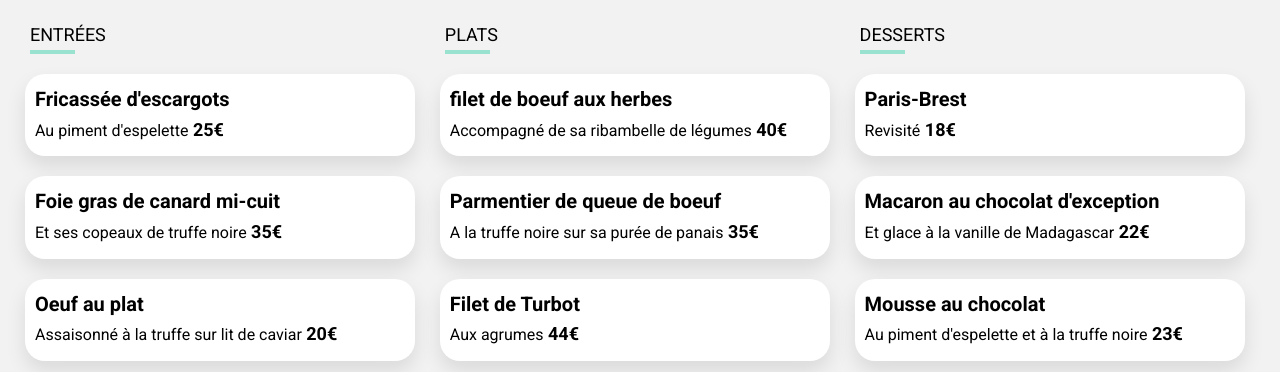
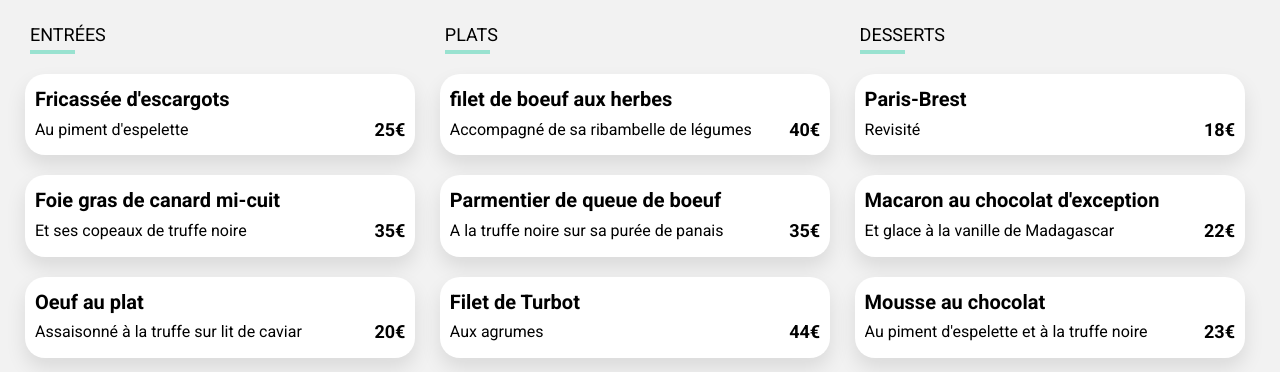
Before and after one commit to BeatriceCHAUMETTE/BeatriceChaumette_3_25012022, a plain HTML site: page menu-palette-gout.html in a window 1280 px wide. Shown: the part 428-800 px from the top of the page. Drawn offline with Linux system fonts and the light colour scheme; a web font is replaced by a local one.

Commit message:
amélioration structure code partie plats et ajout checbox pour animation

```diff
--- a/menu-palette-gout.html
+++ b/menu-palette-gout.html
@@ -33,57 +33,102 @@
                         <h2 class="menu__subtitle">Entrées</h2>
                         <hr class="menu__separator">
                         <div class="menu__dish">
-                            <h3 class="menu__dish-title">Fricassée d'escargots</h2>
+                            <h3 class="menu__dish-title">Fricassée d'escargots</h3>
+                            <div class="menu__dish-caption">
                                 <span class="menu__dish-composition">Au piment d'espelette</span>
                                 <span class="menu__dish-price">25€</span>
                             </div>
+                            <div class="menu__dish-checkbox">
+                                <i class="fa-solid fa-circle-check menu__dish-check"></i>
+                            </div>
+                        </div>
                         <div class="menu__dish">
-                            <h3 class="menu__dish-title">Foie gras de canard mi-cuit</h2>
+                            <h3 class="menu__dish-title">Foie gras de canard mi-cuit</h3>
+                            <div class="menu__dish-caption">
                                 <span class="menu__dish-composition">Et ses copeaux de truffe noire</span>
                                 <span class="menu__dish-price">35€</span>
                             </div>
+                            <div class="menu__dish-checkbox">
+                                <i class="fa-solid fa-circle-check menu__dish-check"></i>
+                            </div>
+                        </div>
                         <div class="menu__dish">
-                            <h3 class="menu__dish-title">Oeuf au plat</h2>
+                            <h3 class="menu__dish-title">Oeuf au plat</h3>
+                            <div class="menu__dish-caption">
                                 <span class="menu__dish-composition">Assaisonné à la truffe sur lit de caviar</span>
                                 <span class="menu__dish-price">20€</span>
+                            </div>
+                            <div class="menu__dish-checkbox">
+                                <i class="fa-solid fa-circle-check menu__dish-check"></i>
+                            </div>
                         </div>
                     </div>
                     <div class="menu__dishes">
                         <h2 class="menu__subtitle">Plats</h2>
                         <hr class="menu__separator">
                         <div class="menu__dish">
-                            <h3 class="menu__dish-title">filet de boeuf aux herbes</h2>
+                            <h3 class="menu__dish-title">filet de boeuf aux herbes</h3>
+                            <div class="menu__dish-caption">
                                 <span class="menu__dish-composition">Accompagné de sa ribambelle de légumes</span>
                                 <span class="menu__dish-price">40€</span>
                             </div>
+                            <div class="menu__dish-checkbox">
+                                <i class="fa-solid fa-circle-check menu__dish-check"></i>
+                            </div>
+                        </div>
                         <div class="menu__dish">
-                            <h3 class="menu__dish-title">Parmentier de queue de boeuf</h2>
+                            <h3 class="menu__dish-title">Parmentier de queue de boeuf</h3>
+                            <div class="menu__dish-caption">
                                 <span class="menu__dish-composition">A la truffe noire sur sa purée de panais</span>
                                 <span class="menu__dish-price">35€</span>
                             </div>
+                            <div class="menu__dish-checkbox">
+                                <i class="fa-solid fa-circle-check menu__dish-check"></i>
+                            </div>
+                        </div>
                         <div class="menu__dish">
-                            <h3 class="menu__dish-title">Filet de Turbot</h2>
+                            <h3 class="menu__dish-title">Filet de Turbot</h3>
+                            <div class="menu__dish-caption">
                                 <span class="menu__dish-composition">Aux agrumes</span>
                                 <span class="menu__dish-price">44€</span>
+                            </div>
+                            <div class="menu__dish-checkbox">
+                                <i class="fa-solid fa-circle-check menu__dish-check"></i>
+                            </div>
                         </div>
                     </div>
                     <div class="menu__dishes">
                         <h2 class="menu__subtitle">Desserts</h2>
                         <hr class="menu__separator">
                         <div class="menu__dish">
-                            <h3 class="menu__dish-title">Paris-Brest</h2>
+                            <h3 class="menu__dish-title">Paris-Brest</h3>
+                            <div class="menu__dish-caption">
                                 <span class="menu__dish-composition">Revisité</span>
                                 <span class="menu__dish-price">18€</span>
                             </div>
+                            <div class="menu__dish-checkbox">
+                                <i class="fa-solid fa-circle-check menu__dish-check"></i>
+                            </div>
+                        </div>
                         <div class="menu__dish">
-                            <h3 class="menu__dish-title">Macaron au chocolat d'exception</h2>
+                            <h3 class="menu__dish-title">Macaron au chocolat d'exception</h3>
+                            <div class="menu__dish-caption">
                                 <span class="menu__dish-composition">Et glace à la vanille de Madagascar</span>
                                 <span class="menu__dish-price">22€</span>
                             </div>
+                            <div class="menu__dish-checkbox">
+                                <i class="fa-solid fa-circle-check menu__dish-check"></i>
+                            </div>
+                        </div>
                         <div class="menu__dish">
-                            <h3 class="menu__dish-title">Mousse au chocolat</h2>
+                            <h3 class="menu__dish-title">Mousse au chocolat</h3>
+                            <div class="menu__dish-caption">
                                 <span class="menu__dish-composition">Au piment d'espelette et à la truffe noire</span>
                                 <span class="menu__dish-price">23€</span>
+                            </div>
+                            <div class="menu__dish-checkbox">
+                                <i class="fa-solid fa-circle-check menu__dish-check"></i>
+                            </div>
                         </div>
                     </div>
                 </section>
```
Lines whose indentation alone changed are shown as unchanged.
